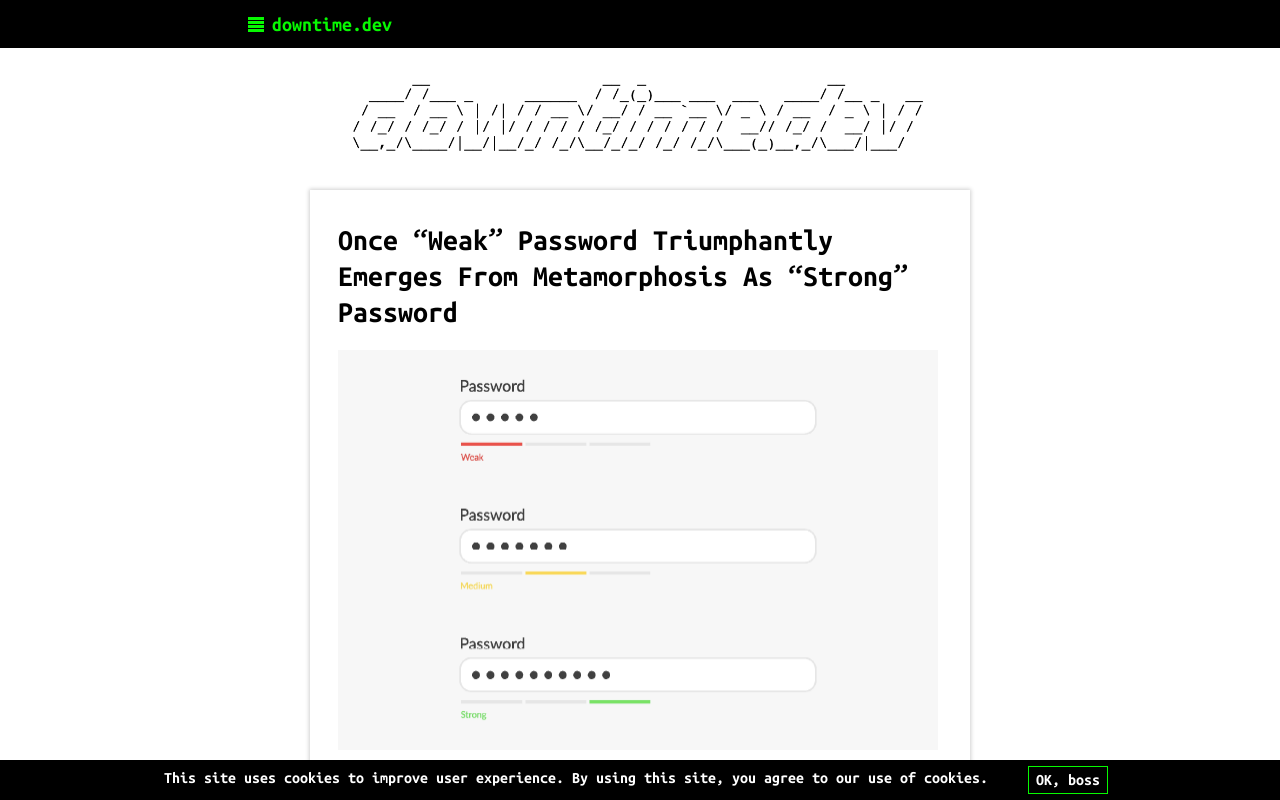
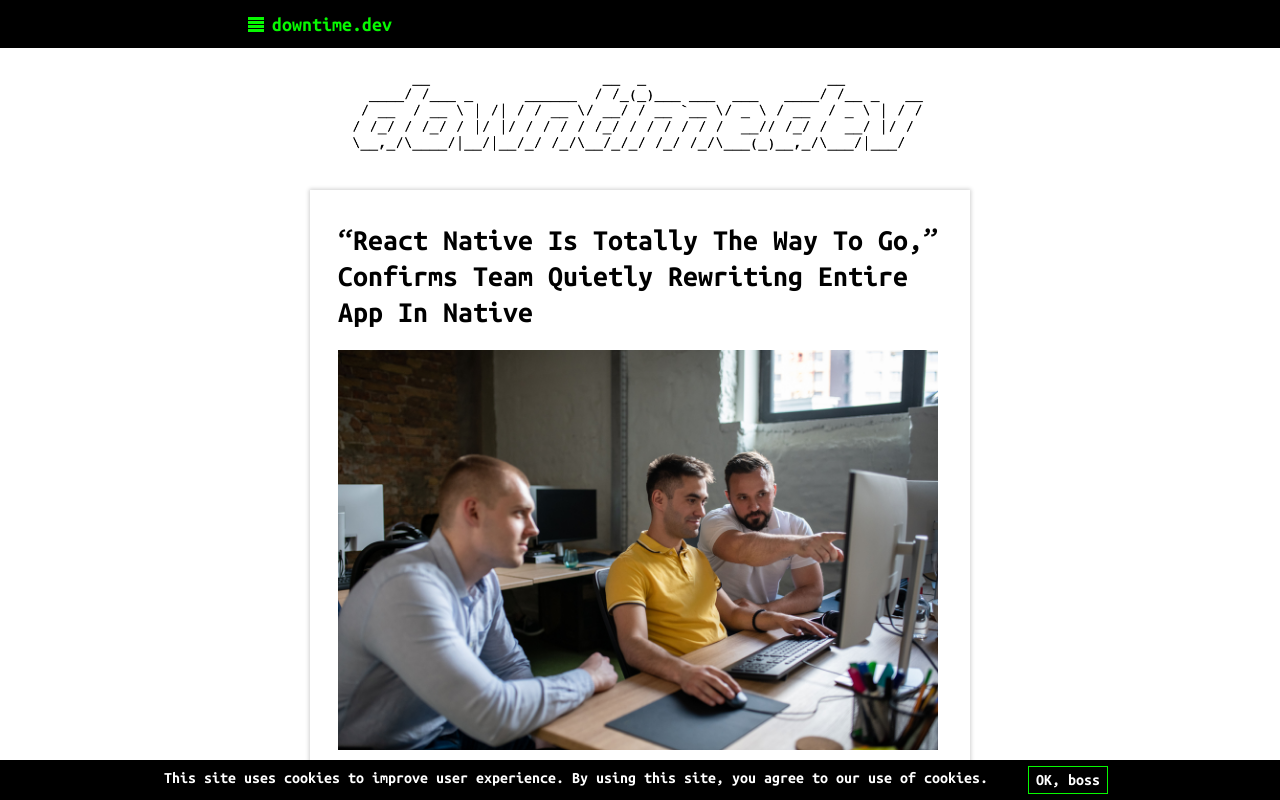
Before and after one commit to gravitational/downtime, a Next.js app: page / in a window 1280 px wide. Shown: the top 800 px of the page. Built offline with nearby package versions, Linux system fonts and the light colour scheme; no server answers.

Commit message:
add joke

```diff
--- a/data/jokes.ts
+++ b/data/jokes.ts
@@ -327,6 +327,14 @@
     pubDate: new Date(2022, 1, 24),
     anchor: 10039,
   },
+  {
+    headline:
+      "“React Native Is Totally The Way To Go,” Confirms Team Quietly Rewriting Entire App In Native",
+    image: "/assets/images/reactNative@2x.jpg",
+    twitterImage: "pic.twitter.com/ICKPeBCcSN",
+    pubDate: new Date(2022, 1, 25),
+    anchor: 10040,
+  },
 ];
 
 //sorted into order by MOST RECENT DATE FIRST
```
Also changed, not shown: twitter.html (+4 -4 lines), public/assets/images/reactNative@2x.jpg (added).
